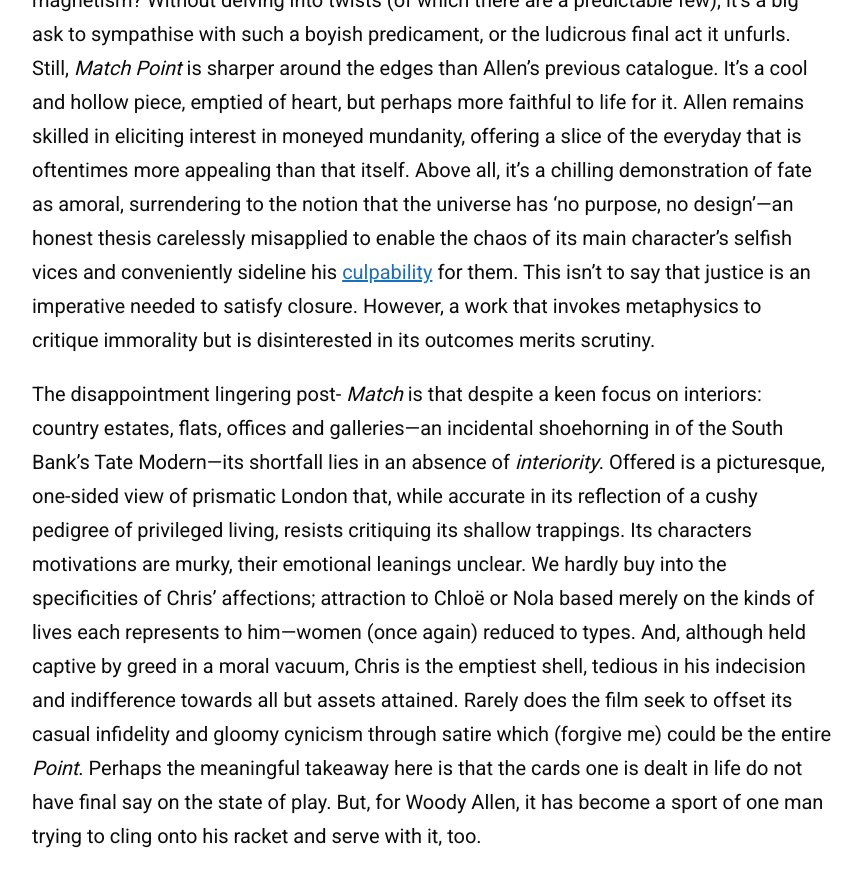
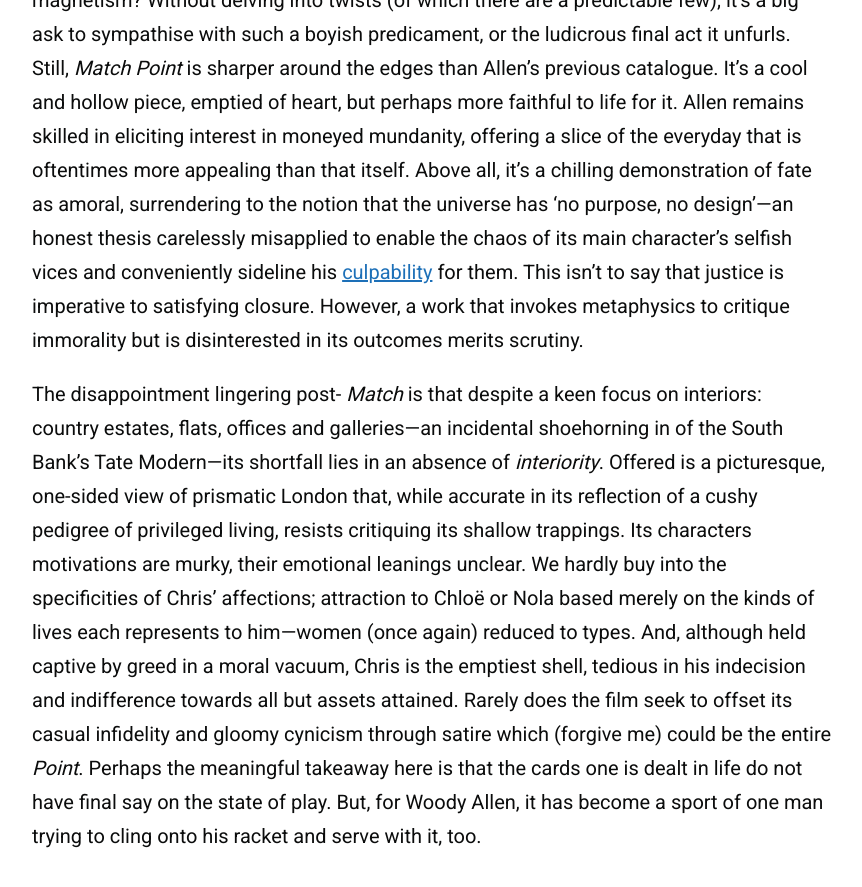
Before and after one commit to zoeurl/zoedowney.github.io, a Jekyll site: the page built from _posts/2024-2-22-match-point.md, in a window 1280 px wide and 900 px high, scrolled down 2899 px. Shown: the top 887 px of the window, without its empty margins (208-1070 px from the left). Built offline with Jekyll 4.4.1, drawn with Linux system fonts in a browser that asks for light colours.

Commit message:
Update 2024-2-22-match-point.md

```diff
--- a/_posts/2024-2-22-match-point.md
+++ b/_posts/2024-2-22-match-point.md
@@ -21,6 +21,6 @@
 
 It’s a relief to witness a Woody Allen leading man who isn’t doing his most earnest impression of the director. Even so, comparisons can be made with Michael Caine’s neurotic slash lovesick Elliot in the earlier feature _Hannah and Her Sisters_. Similarly, Chris finds himself love-stricken with a taken woman: Tom’s fiancée, sultry out-of-work actor Nola Rice (Scarlett Johansson). An American divorcée in the manner of Wallis Simpson, Nola fails to win the approval of the stuck-up Hewitts. Indeed, while Chris plays tennis with ease, Nola dabbles with ping-pong and resides on the losing side of the social ‘net’. Despite having already gained an ‘in’ with Chloë, Chris’ next move is to seduce Nola. It’s an inexplicable play that could render his final hand overdrawn, but he cannot resist pulling another card from the deck.
 
-It is on this essential, but tiresome, male conflict that _Match Point_ rests: does our protagonist choose wealth, standing and security tethered to a lukewarm coupling, or sacrifice it all for a less fortunate woman who tempts him via her sirenesque, sexual magnetism? Without delving into twists (of which there are a predictable few), it's a big ask to sympathise with such a boyish predicament, or the ludicrous final act it unfurls. Still, _Match Point_ is sharper around the edges than Allen’s previous catalogue. It’s a cool and hollow piece, emptied of heart, but perhaps more faithful to life for it. Allen remains skilled in eliciting interest in moneyed mundanity, offering a slice of the everyday that is oftentimes more appealing than that itself. Above all, it’s a chilling demonstration of fate as amoral, surrendering to the notion that the universe has ‘no purpose, no design’—an honest thesis carelessly misapplied to enable the chaos of its main character’s selfish vices and conveniently sideline his [culpability](https://www.theguardian.com/film/2023/sep/08/woody-allen-venice-applause-metoo) for them. This isn't to say that justice is an imperative needed to satisfy closure. However, a work that invokes metaphysics to critique immorality but is disinterested in its outcomes merits scrutiny.
+It is on this essential, but tiresome, male conflict that _Match Point_ rests: does our protagonist choose wealth, standing and security tethered to a lukewarm coupling, or sacrifice it all for a less fortunate woman who tempts him via her sirenesque, sexual magnetism? Without delving into twists (of which there are a predictable few), it's a big ask to sympathise with such a boyish predicament, or the ludicrous final act it unfurls. Still, _Match Point_ is sharper around the edges than Allen’s previous catalogue. It’s a cool and hollow piece, emptied of heart, but perhaps more faithful to life for it. Allen remains skilled in eliciting interest in moneyed mundanity, offering a slice of the everyday that is oftentimes more appealing than that itself. Above all, it’s a chilling demonstration of fate as amoral, surrendering to the notion that the universe has ‘no purpose, no design’—an honest thesis carelessly misapplied to enable the chaos of its main character’s selfish vices and conveniently sideline his [culpability](https://www.theguardian.com/film/2023/sep/08/woody-allen-venice-applause-metoo) for them. This isn't to say that justice is imperative to satisfying closure. However, a work that invokes metaphysics to critique immorality but is disinterested in its outcomes merits scrutiny.
 
 The disappointment lingering post- _Match_ is that despite a keen focus on interiors: country estates, flats, offices and galleries—an incidental shoehorning in of the South Bank’s Tate Modern—its shortfall lies in an absence of _interiority_. Offered is a picturesque, one-sided view of prismatic London that, while accurate in its reflection of a cushy pedigree of privileged living, resists critiquing its shallow trappings. Its characters motivations are murky, their emotional leanings unclear. We hardly buy into the specificities of Chris’ affections; attraction to Chloë or Nola based merely on the kinds of lives each represents to him—women (once again) reduced to types. And, although held captive by greed in a moral vacuum, Chris is the emptiest shell, tedious in his indecision and indifference towards all but assets attained. Rarely does the film seek to offset its casual infidelity and gloomy cynicism through satire which (forgive me) could be the entire _Point_. Perhaps the meaningful takeaway here is that the cards one is dealt in life do not have final say on the state of play. But, for Woody Allen, it has become a sport of one man trying to cling onto his racket and serve with it, too.
```
